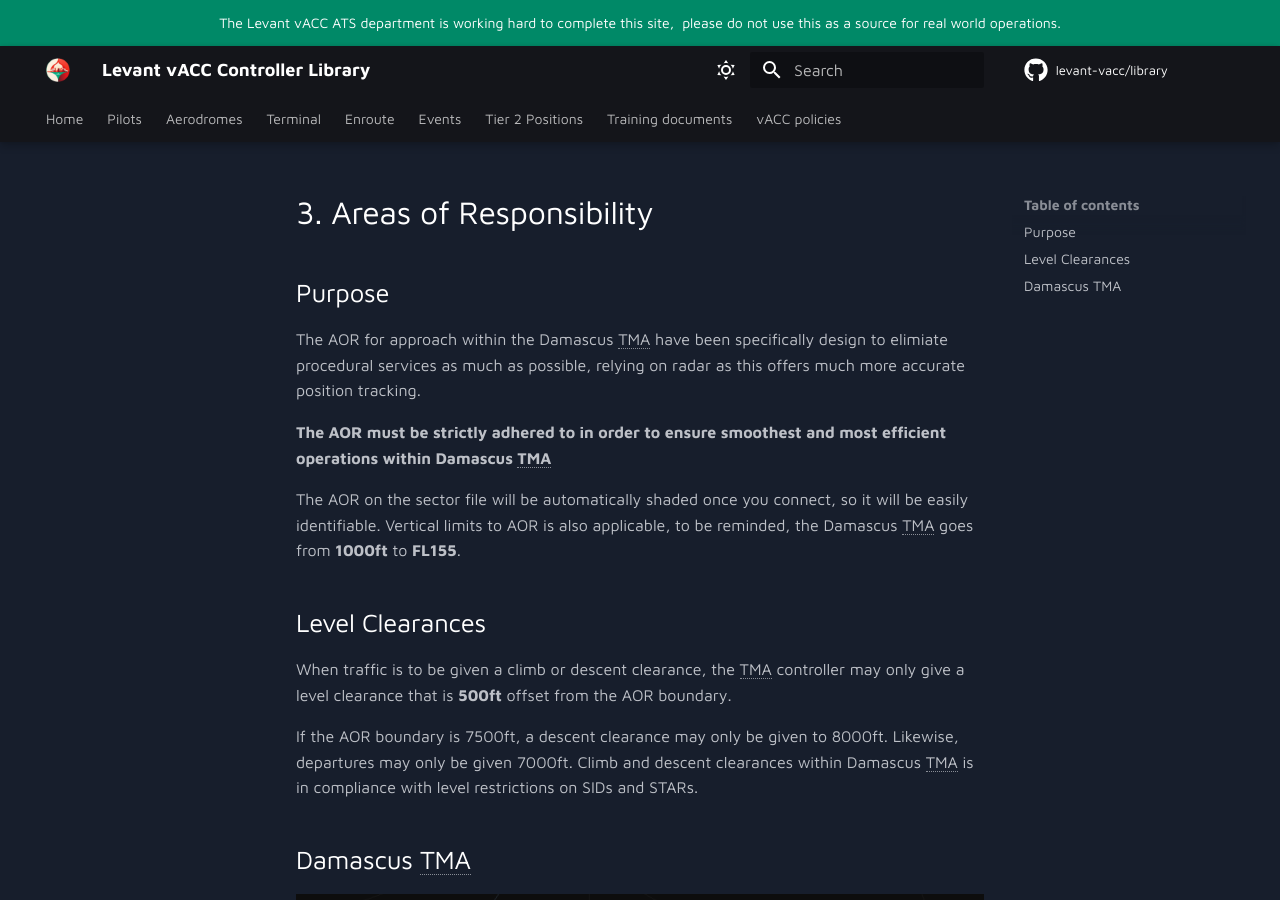
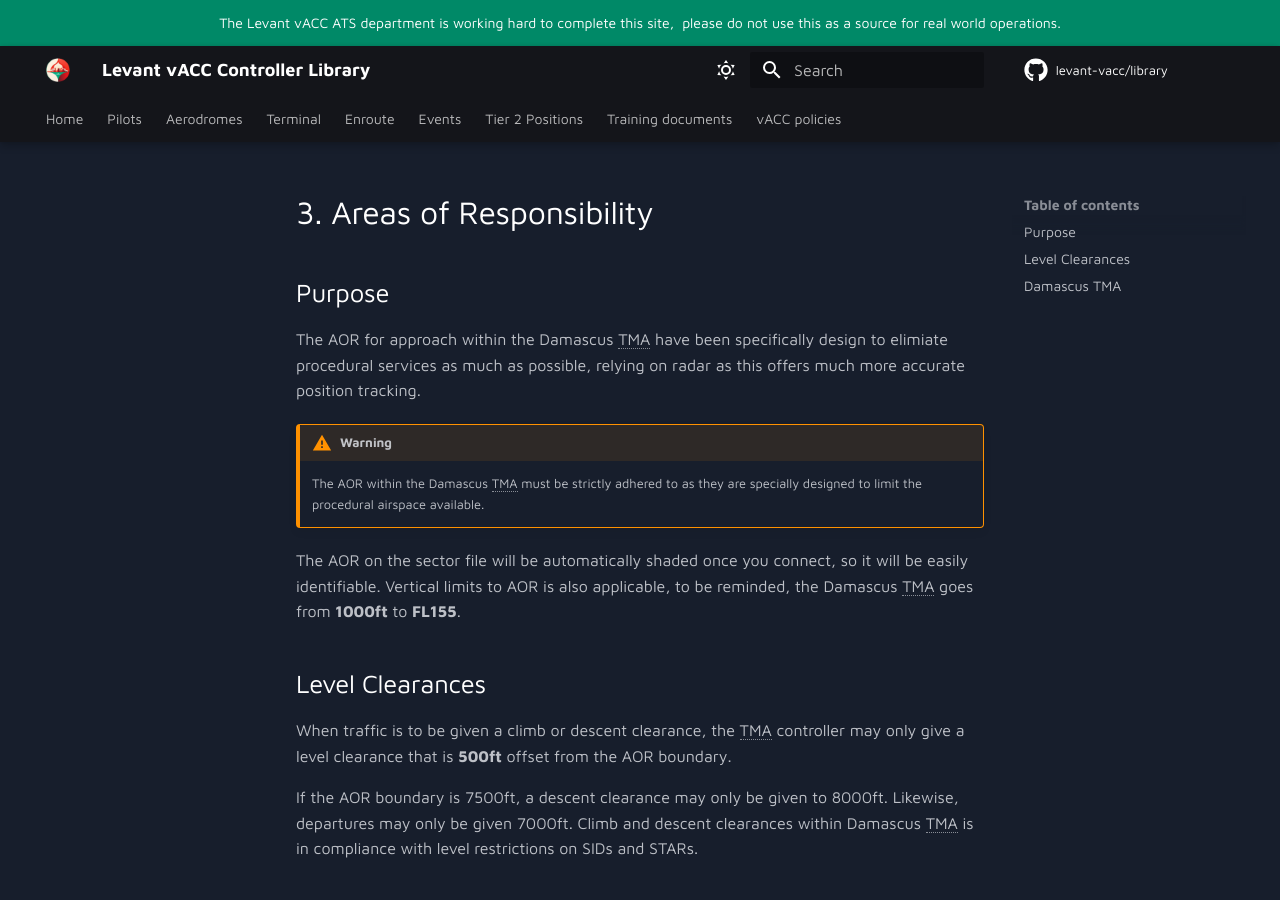
Before and after one commit to Levant-vACC-tech/Levant-vACC-Documentation, an MkDocs documentation site: the page built from docs/Terminal/OSTT FIR/Damascus (OSDI)/Areas Of Responsibility.md, in a window 1280 px wide and 900 px high. Built offline with MkDocs 1.6.1 and Material for MkDocs 9.7.7, drawn with Linux system fonts in a browser that asks for light colours; comment, search, counter and statistics services are not loaded.

Commit message:
Update Areas Of Responsibility.md

```diff
--- a/docs/Terminal/OSTT FIR/Damascus (OSDI)/Areas Of Responsibility.md
+++ b/docs/Terminal/OSTT FIR/Damascus (OSDI)/Areas Of Responsibility.md
@@ -6,7 +6,8 @@
 
 The AOR for approach within the Damascus TMA have been specifically design to elimiate procedural services as much as possible, relying on radar as this offers much more accurate position tracking.
 
-**The AOR must be strictly adhered to in order to ensure smoothest and most efficient operations within Damascus TMA**
+!!! warning
+    The AOR within the Damascus TMA must be strictly adhered to as they are specially designed to limit the procedural airspace available.
 
 The AOR on the sector file will be automatically shaded once you connect, so it will be easily identifiable. Vertical limits to AOR is also applicable, to be reminded, the Damascus TMA goes from **1000ft** to **FL155**.
 
```
